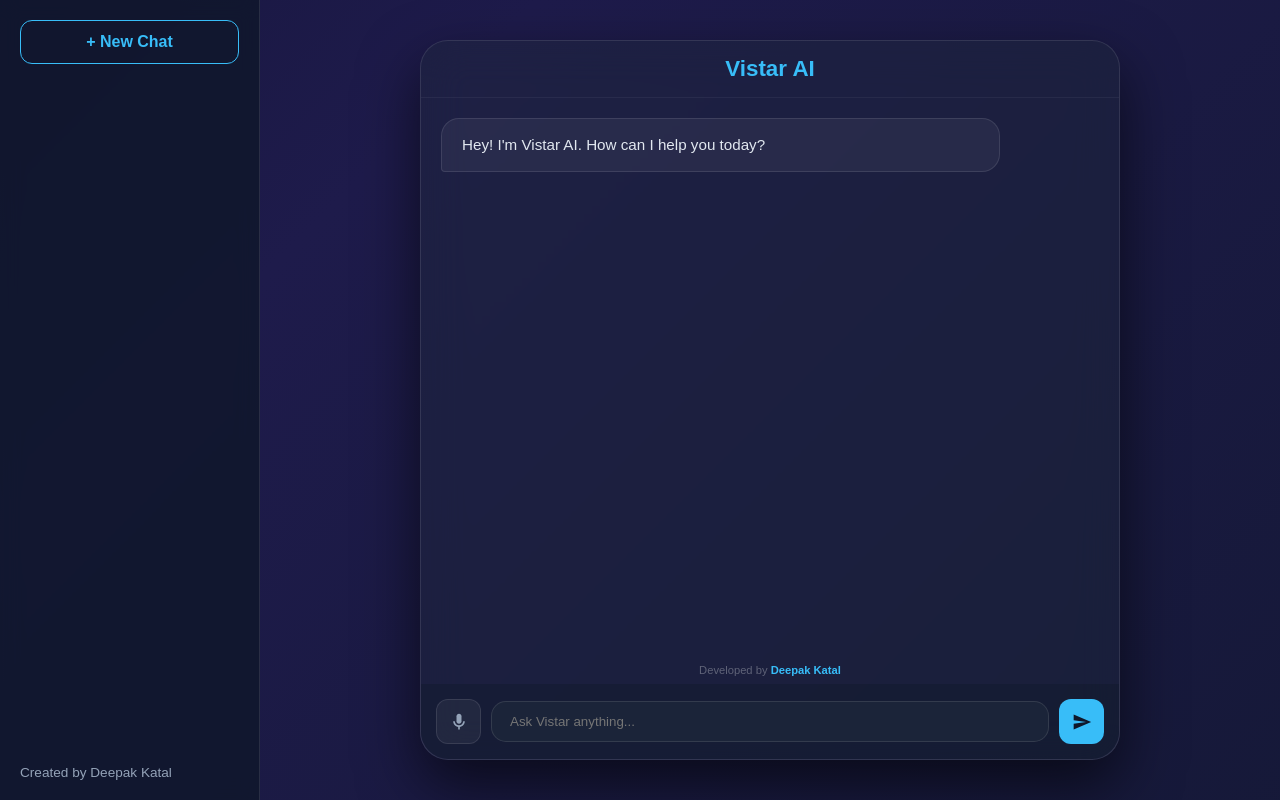
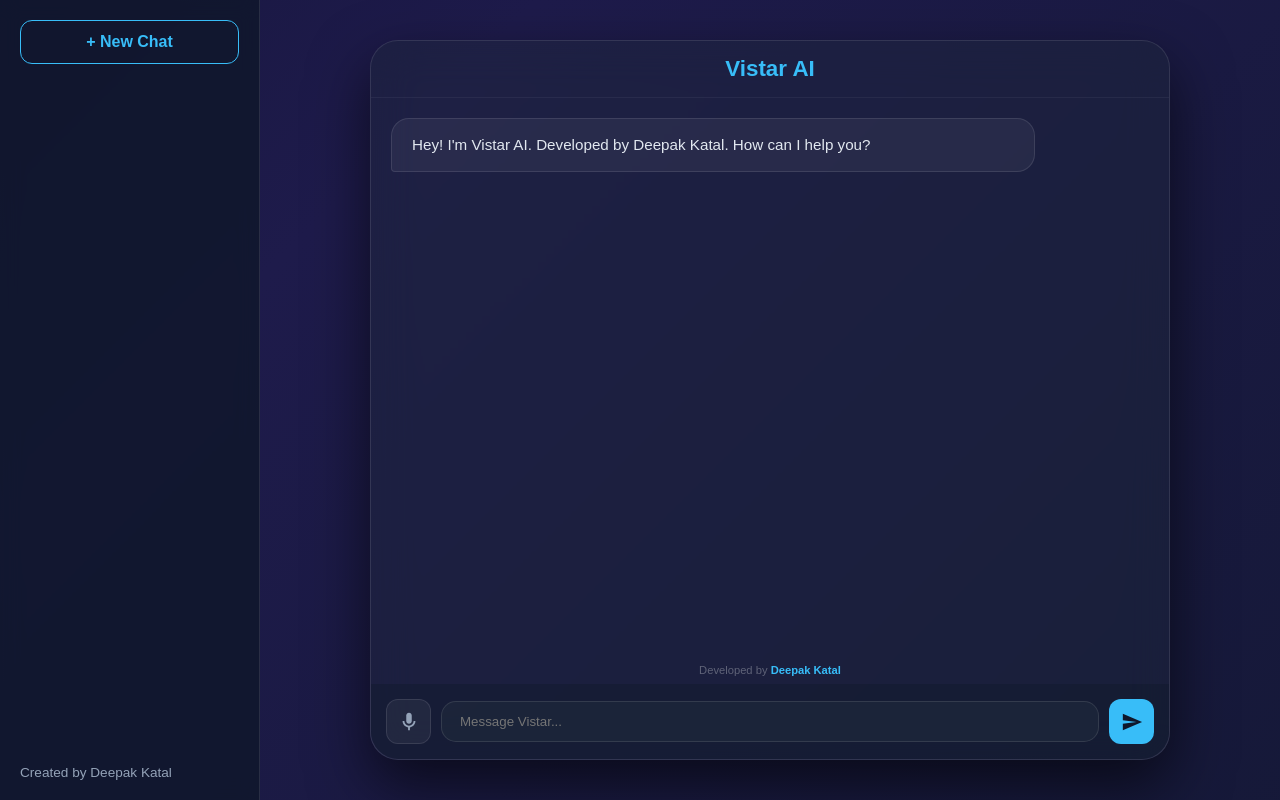
Before and after one commit to deepakkatal/DeekTalks-AI, a Flask app: page / in a window 1280 px wide. Run offline with Flask 3, Linux system fonts and the light colour scheme.

Commit message:
Update index.html

```diff
--- a/templates/index.html
+++ b/templates/index.html
@@ -5,7 +5,7 @@
     <meta name="viewport" content="width=device-width, initial-scale=1.0">
     <title>Vistar AI | Developed by Deepak Katal</title>
     <link href="https://fonts.googleapis.com" rel="stylesheet">
-    <!-- 1. Markdown Library (For Clean Answers) -->
+    <!-- 1. Markdown Library (जरूरी है साफ टेक्स्ट के लिए) -->
     <script src="https://cdn.jsdelivr.net"></script>
 
     <style>
@@ -39,7 +39,7 @@
         .main-content { flex: 1; display: flex; flex-direction: column; align-items: center; justify-content: center; position: relative; }
 
         .chat-container {
-            width: 95%; max-width: 700px; height: 90vh;
+            width: 95%; max-width: 800px; height: 90vh;
             background: rgba(30, 41, 59, 0.4); backdrop-filter: blur(20px);
             border-radius: 28px; display: flex; flex-direction: column;
             border: 1px solid rgba(255,255,255,0.1);
@@ -50,15 +50,16 @@
 
         #chat-box { flex: 1; overflow-y: auto; padding: 20px; display: flex; flex-direction: column; gap: 15px; scroll-behavior: smooth; }
 
-        /* Professional Message Styling */
+        /* Message Styling */
         .msg { padding: 14px 20px; border-radius: 18px; max-width: 85%; line-height: 1.6; font-size: 0.95rem; animation: fadeIn 0.3s ease; word-wrap: break-word; }
-        .user-msg { align-self: flex-end; background: #38bdf8; color: #0f172a; border-bottom-right-radius: 4px; font-weight: 500; }
+        .user-msg { align-self: flex-end; background: #38bdf8; color: #0f172a; border-bottom-right-radius: 4px; font-weight: 600; }
         .ai-msg { align-self: flex-start; background: rgba(255, 255, 255, 0.05); color: #e2e8f0; border-bottom-left-radius: 4px; border: 1px solid rgba(255,255,255,0.1); width: 100%; }
 
-        /* Formatting Inside AI Msg */
-        .ai-msg h3 { color: #38bdf8; margin-top: 10px; }
-        .ai-msg p { margin-bottom: 8px; }
-        .ai-msg code { background: rgba(0,0,0,0.4); padding: 2px 6px; border-radius: 4px; color: #fb7185; }
+        /* Markdown Style Fixes */
+        .ai-msg h1, .ai-msg h2, .ai-msg h3 { color: #38bdf8; margin: 10px 0; }
+        .ai-msg ul, .ai-msg ol { margin-left: 25px; margin-bottom: 10px; }
+        .ai-msg code { background: rgba(0,0,0,0.4); padding: 3px 6px; border-radius: 5px; color: #fb7185; font-family: monospace; }
+        .ai-msg pre { background: #020617; padding: 15px; border-radius: 12px; margin: 10px 0; overflow-x: auto; border: 1px solid #1e293b; }
 
         .dev-tag { text-align: center; padding: 8px; font-size: 0.7rem; color: rgba(255, 255, 255, 0.3); }
         .dev-tag b { color: #38bdf8; }
@@ -66,15 +67,15 @@
         .input-area { padding: 15px; display: flex; gap: 10px; align-items: center; background: rgba(15, 23, 42, 0.4); border-radius: 0 0 28px 28px; }
         input { flex: 1; background: rgba(30, 41, 59, 0.8); border: 1px solid rgba(255,255,255,0.1); border-radius: 15px; padding: 12px 18px; color: white; outline: none; }
 
-        .icon-btn { background: rgba(255, 255, 255, 0.05); border: 1px solid rgba(255, 255, 255, 0.1); border-radius: 12px; width: 45px; height: 45px; display: flex; align-items: center; justify-content: center; cursor: pointer; transition: 0.2s; }
+        .icon-btn { background: rgba(255, 255, 255, 0.05); border: 1px solid rgba(255, 255, 255, 0.1); border-radius: 12px; width: 45px; height: 45px; display: flex; align-items: center; justify-content: center; cursor: pointer; }
         .mic-btn.active { border-color: #f87171; animation: pulse 1s infinite; }
-        .mic-btn svg { fill: #94a3b8; width: 20px; }
+        .mic-btn svg { fill: #94a3b8; width: 22px; }
         .mic-btn.active svg { fill: #f87171; }
 
         .send-btn { background: #38bdf8; border: none; }
-        .send-btn svg { fill: #0f172a; width: 20px; }
+        .send-btn svg { fill: #0f172a; width: 22px; }
 
-        .typing { font-size: 0.8rem; color: #38bdf8; margin: 0 0 10px 25px; display: none; }
+        .typing { font-size: 0.85rem; color: #38bdf8; margin: 0 0 10px 25px; display: none; font-weight: 500; }
         @keyframes pulse { 0% { transform: scale(1); } 50% { transform: scale(1.1); } 100% { transform: scale(1); } }
         @keyframes fadeIn { from { opacity: 0; transform: translateY(5px); } to { opacity: 1; transform: translateY(0); } }
     </style>
@@ -90,18 +91,17 @@
     <div class="chat-container">
         <div class="header">Vistar AI</div>
         <div id="chat-box">
-            <div class="msg ai-msg">Hey! I'm Vistar AI. How can I help you today?</div>
+            <div class="msg ai-msg">Hey! I'm Vistar AI. Developed by Deepak Katal. How can I help you?</div>
         </div>
         <div id="typing-ui" class="typing">Vistar is thinking...</div>
 
         <div class="dev-tag">Developed by <b>Deepak Katal</b></div>
 
         <div class="input-area">
-            <!-- Mic Button Added Back -->
             <div id="mic-btn" class="icon-btn mic-btn" onclick="toggleMic()">
                 <svg viewBox="0 0 24 24"><path d="M12 14c1.66 0 3-1.34 3-3V5c0-1.66-1.34-3-3-3S9 3.34 9 5v6c0 1.66 1.34 3 3 3z""")/>><path d="M17 11c0 2.76-2.24 5-5 5s-5-2.24-5-5H5c0 3.53 2.61 6.43 6 6.92V21h2v-3.08c3.39-.49 6-3.39 6-6.92h-2z""")/>></svg>
             </div>
-            <input type="text" id="user-input" placeholder="Ask Vistar anything..." autocomplete="off">
+            <input type="text" id="user-input" placeholder="Message Vistar..." autocomplete="off">
             <button class="icon-btn send-btn" onclick="sendMsg()">
                 <svg viewBox="0 0 24 24"><path d="M2.01 21L23 12 2.01 3 2 10l15 2-15 2z""")/>></svg>
             </button>
@@ -117,15 +117,16 @@
 
     function scrollToBottom() { chatBox.scrollTop = chatBox.scrollHeight; }
 
-    // --- Mic Logic ---
+    // --- Mic Logic Fix ---
     let recognition;
-    if ('webkitSpeechRecognition' in window) {
-        recognition = new webkitSpeechRecognition();
+    if ('webkitSpeechRecognition' in window || 'speechRecognition' in window) {
+        const SpeechRecognition = window.webkitSpeechRecognition || window.speechRecognition;
+        recognition = new SpeechRecognition();
         recognition.onstart = () => micBtn.classList.add('active');
         recognition.onresult = (e) => { input.value = e.results[0][0].transcript; sendMsg(); };
         recognition.onend = () => micBtn.classList.remove('active');
     }
-    function toggleMic() { recognition ? recognition.start() : alert("Mic not supported"); }
+    function toggleMic() { recognition ? recognition.start() : alert("Mic not supported in this browser"); }
 
     input.addEventListener("keypress", (e) => { if (e.key === "Enter") sendMsg(); });
 
@@ -139,8 +140,7 @@
         typingUi.style.display = "block";
 
         try {
-            // NOTE: Check if your backend uses '/chat' or something else
-           const res = await fetch('/ask', {
+            const res = await fetch('/chat', {
                 method: 'POST',
                 headers: { 'Content-Type': 'application/json' },
                 body: JSON.stringify({ message: text })
@@ -149,15 +149,15 @@
             const data = await res.json();
             typingUi.style.display = "none";
 
-            // Markdown Parse for clean response
-            const rawReply = data.reply || data.response || "No reply from server";
+            // --- FIXED: data.response used here as per your Python code ---
+            const rawReply = data.response || "Sorry, I couldn't process that.";
             const formattedAnswer = marked.parse(rawReply);
 
             chatBox.innerHTML += `<div class="msg ai-msg">${formattedAnswer}</div>`;
             scrollToBottom();
         } catch (err) {
             typingUi.style.display = "none";
-            chatBox.innerHTML += `<div class="msg ai-msg" style="color:#f87171">Error: Connection lost. Check if your server is running.</div>`;
+            chatBox.innerHTML += `<div class="msg ai-msg" style="color:#f87171">Error: Connection lost. Make sure your Python server is running!</div>`;
         }
     }
 </script>
```
